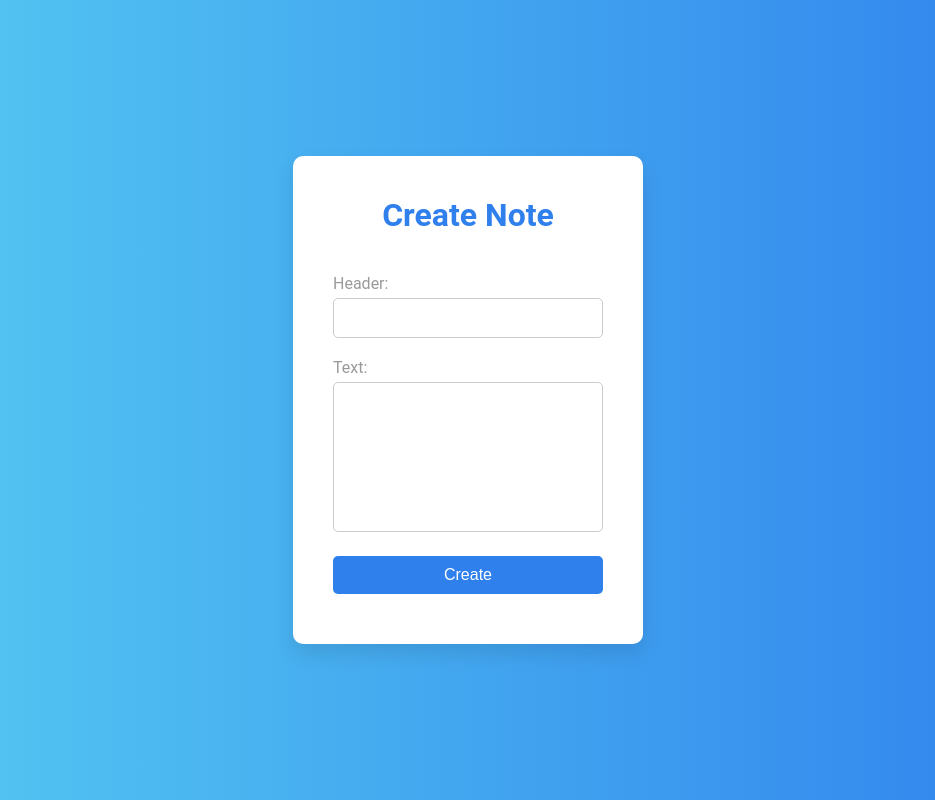
After one commit to SeMsei/flask-notes-app, a Flask app: page /create in a window 1280 px wide. The commit adds this page. Shown: the whole page, without its empty margins (172-1107 px from the left). Run offline with Flask 3, Linux system fonts and the light colour scheme; the visitor is signed in with stand-in values (Sample User, id 1).

Commit message:
added note creation

```diff
--- a/src/back/app.py
+++ b/src/back/app.py
@@ -53,6 +53,21 @@ def edit_note(id):
     elif request.method == 'POST':
         return redirect(url_for('index'))
 
+@app.route('/create', methods=['GET', 'POST'])
+def create_note():
+    if not current_user.is_authenticated:
+        return redirect(url_for('login'))
+
+    if request.method == 'GET':
+        return render_template('create.html')
+    elif request.method == 'POST':
+        note = Note(Header=request.form.get('header'), Text=request.form.get('text'), user_id=current_user.get_id())
+        with app.app_context():
+            db.session.add(note)
+            db.session.commit()
+
+        return redirect(url_for('main'))
+
 @app.route('/delete/<int:id>')
 def delete_note(id):
     if not current_user.is_authenticated:
@@ -67,7 +82,7 @@ def delete_note(id):
 
 @app.route('/')
 def main():
-    if current_user.is_authenticated and 'user_id' in session:
+    if current_user.is_authenticated:
         user_id = current_user.get_id()
         notes = Note.query.filter_by(user_id=user_id)
 
@@ -112,7 +127,6 @@ def login():
             return render_template('login.html', error=error)
         else:
             login_user(user)
-            session['user_id'] = user.get_id()
             return redirect(url_for('main'))
 
     return render_template('login.html', error=error)
--- /dev/null
+++ b/src/front/static/create.css
@@ -0,0 +1,97 @@
+* {
+    margin: 0;
+    padding: 0;
+    box-sizing: border-box;
+}
+
+body {
+    font-family: 'Roboto', sans-serif;
+    background: linear-gradient(90deg, #56CCF2, #2F80ED);
+    height: 100vh;
+    display: flex;
+    justify-content: center;
+    align-items: center;
+}
+
+.container {
+    background-color: #fff;
+    width: 350px;
+    padding: 40px;
+    border-radius: 10px;
+    box-shadow: 0 10px 20px rgba(0, 0, 0, 0.1);
+}
+
+h1 {
+    text-align: center;
+    margin-bottom: 40px;
+    color: #2F80ED;
+    transition: all 0.3s ease-in-out;
+}
+
+h1:hover {
+    transform: scale(1.05);
+}
+
+label {
+    display: block;
+    margin-bottom: 5px;
+    color: #999;
+    font-size: 16px;
+    transition: all 0.5s ease-in-out;
+    transform: scale(1);
+}
+
+input[type="text"],
+textarea {
+    width: 100%;
+    padding: 10px;
+    margin-bottom: 20px;
+    border: 1px solid #ccc;
+    border-radius: 5px;
+    outline: none;
+    font-size: 16px;
+    transition: all 0.3s ease-in-out;
+}
+
+input[type="text"]:focus,
+textarea:focus {
+    border-color: #2F80ED;
+}
+
+input[type="text"]:active,
+textarea:active {
+    box-shadow: 0 0 0 3px #2F80ED;
+}
+
+button[type="submit"] {
+    width: 100%;
+    padding: 10px;
+    background-color: #2F80ED;
+    color: #fff;
+    border: none;
+    border-radius: 5px;
+    cursor: pointer;
+    font-size: 16px;
+    transition: all 0.3s ease-in-out;
+}
+
+button[type="submit"]:hover {
+    background-color: #19549b;
+}
+
+#error-message {
+    color: red;
+    margin-top: 10px;
+    font-size: 14px;
+    transition: all 0.3s ease-in-out;
+}
+
+#error-message.hide {
+    opacity: 0;
+    transform: translateY(-20px);
+}
+
+textarea {
+    resize: none; /* Запрещает изменение размера поля ввода текста пользователем */
+    height: 150px; /* Устанавливает высоту поля ввода текста */
+}
--- /dev/null
+++ b/src/front/static/create.js
@@ -0,0 +1,27 @@
+const input = document.getElementById('header');
+const label = document.getElementById('header-label');
+
+input.addEventListener('focus', () => {
+    console.log(123);
+    label.style.scale = 1.1;
+    label.style.color = '#2F80ED';
+});
+
+input.addEventListener('blur', () => {
+    label.style.scale = 1;
+    label.style.color = '#999';
+});
+
+const input1 = document.getElementById('text');
+const label1 = document.getElementById('text-label');
+
+input1.addEventListener('focus', () => {
+    console.log(123);
+    label1.style.scale = 1.1;
+    label1.style.color = '#2F80ED';
+});
+
+input1.addEventListener('blur', () => {
+    label1.style.scale = 1;
+    label1.style.color = '#999';
+});
--- /dev/null
+++ b/src/front/templates/create.html
@@ -0,0 +1,23 @@
+<!DOCTYPE html>
+<html lang="en">
+<head>
+    <meta charset="UTF-8">
+    <meta name="viewport" content="width=device-width, initial-scale=1.0">
+    <title>Login</title>
+    <link rel="stylesheet" href="{{ url_for('static', filename='create.css') }}">
+</head>
+<body>
+    <div class="container">
+        <h1>Create Note</h1>
+        <form id="create-form" action="{{ url_for('create_note') }}" method="post">
+            <label id="header-label" for="header">Header:</label>
+            <input type="text" id="header" name="header" required>
+            <label id="text-label"   for="text">Text:</label>
+            <textarea type="text" id="text" name="text" required></textarea>
+            <button type="submit">Create</button>
+        </form>
+        <p id="error-message">{{error}}</p>
+    </div>
+    <script src="{{ url_for('static', filename='create.js') }}"></script>
+</body>
+</html>
--- a/src/front/templates/main.html
+++ b/src/front/templates/main.html
@@ -9,7 +9,7 @@
 <body>
     <div class="container">
         <h1>Your notes!</h1>
-        <a href="{{ url_for('edit_note', id=1) }}">Create new</a>
+        <a href="{{ url_for('create_note') }}">Create new</a>
         <a href="{{ url_for('logout') }}">Log out</a>
             <div class="note-grid">
                 {% for note in notes %}
```
